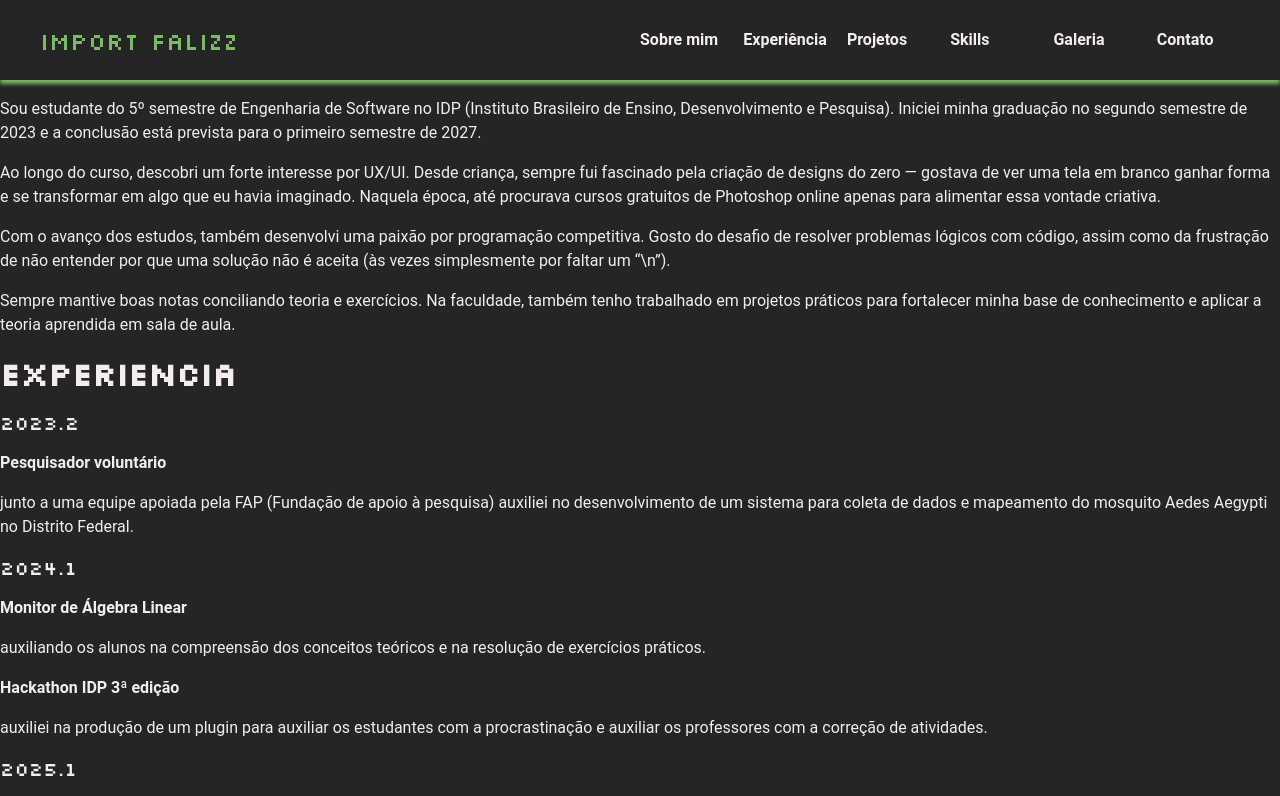
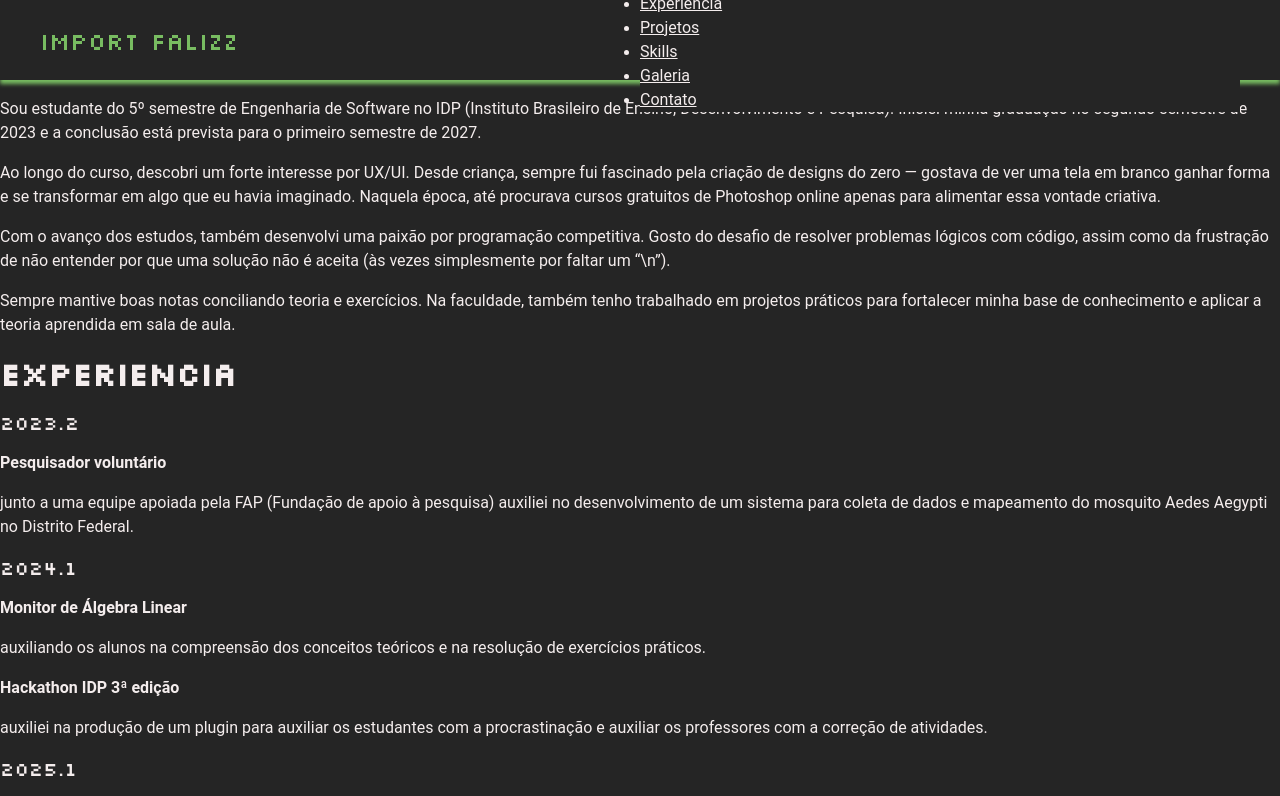
Before and after one commit to Falizz/portfolio, a plain HTML site: page src/index.html in a window 1280 px wide. Shown: the top 796 px of the page. Drawn offline with Linux system fonts and the light colour scheme.

Commit message:
iniciando o css do header

```diff
--- a/src/styles/style.css
+++ b/src/styles/style.css
@@ -53,27 +53,3 @@
     margin: auto 0;
     white-space: nowrap;
 }
-
-#main-header nav ul {
-    list-style: none;
-    display: flex;
-    gap: 20px;
-    margin: 0;
-    padding: 0;
-}
-
-#main-header nav ul li a {
-    display: inline-block;
-    white-space: nowrap;
-    padding: 5px 10px;
-    color: #f4eded;
-    text-decoration: none;
-    font-weight: bold;
-    margin: 0;
-    padding: 0;
-}
-
-#main-header nav ul li a:hover {
-    color: #78BC61;
-    text-decoration: underline;
-}
```
